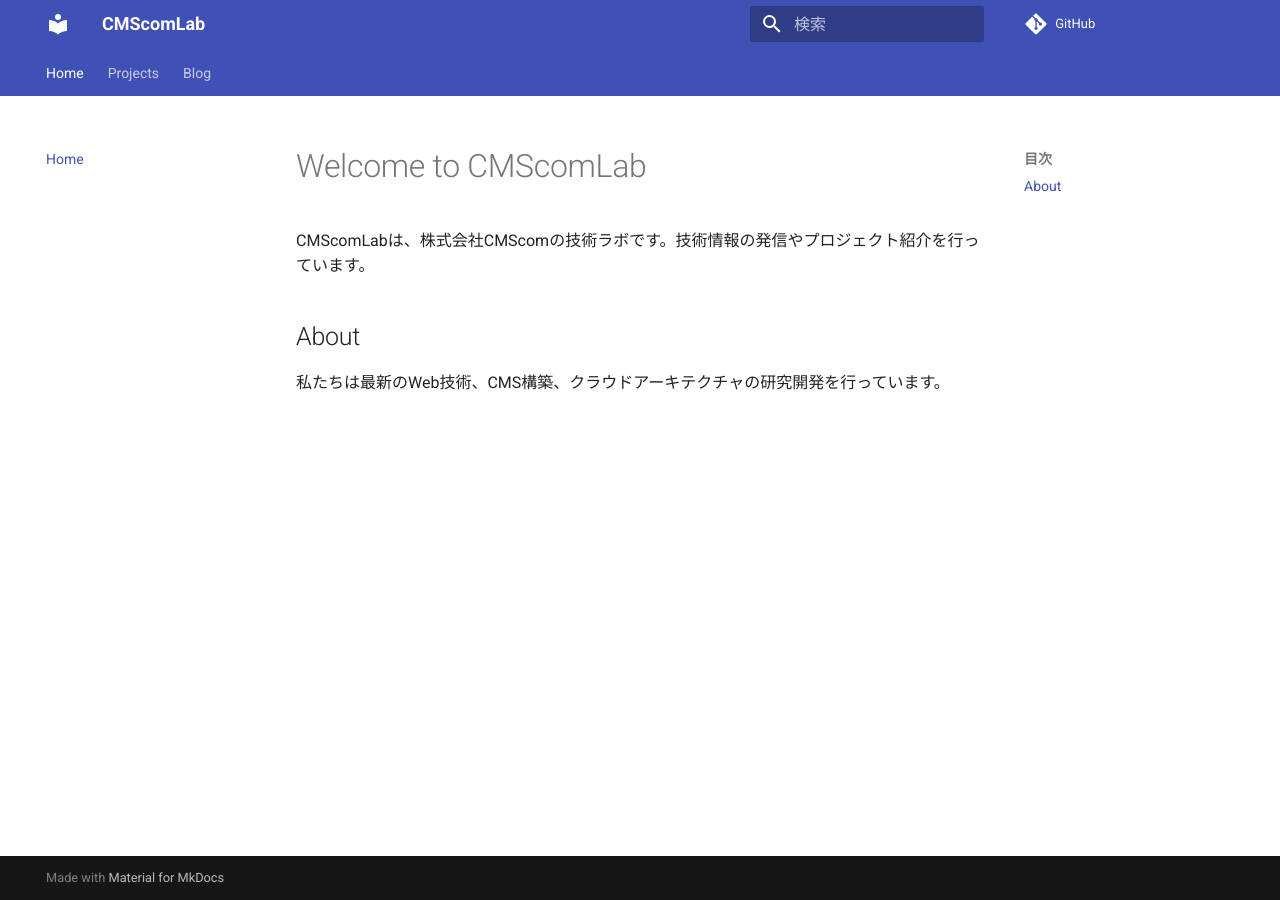
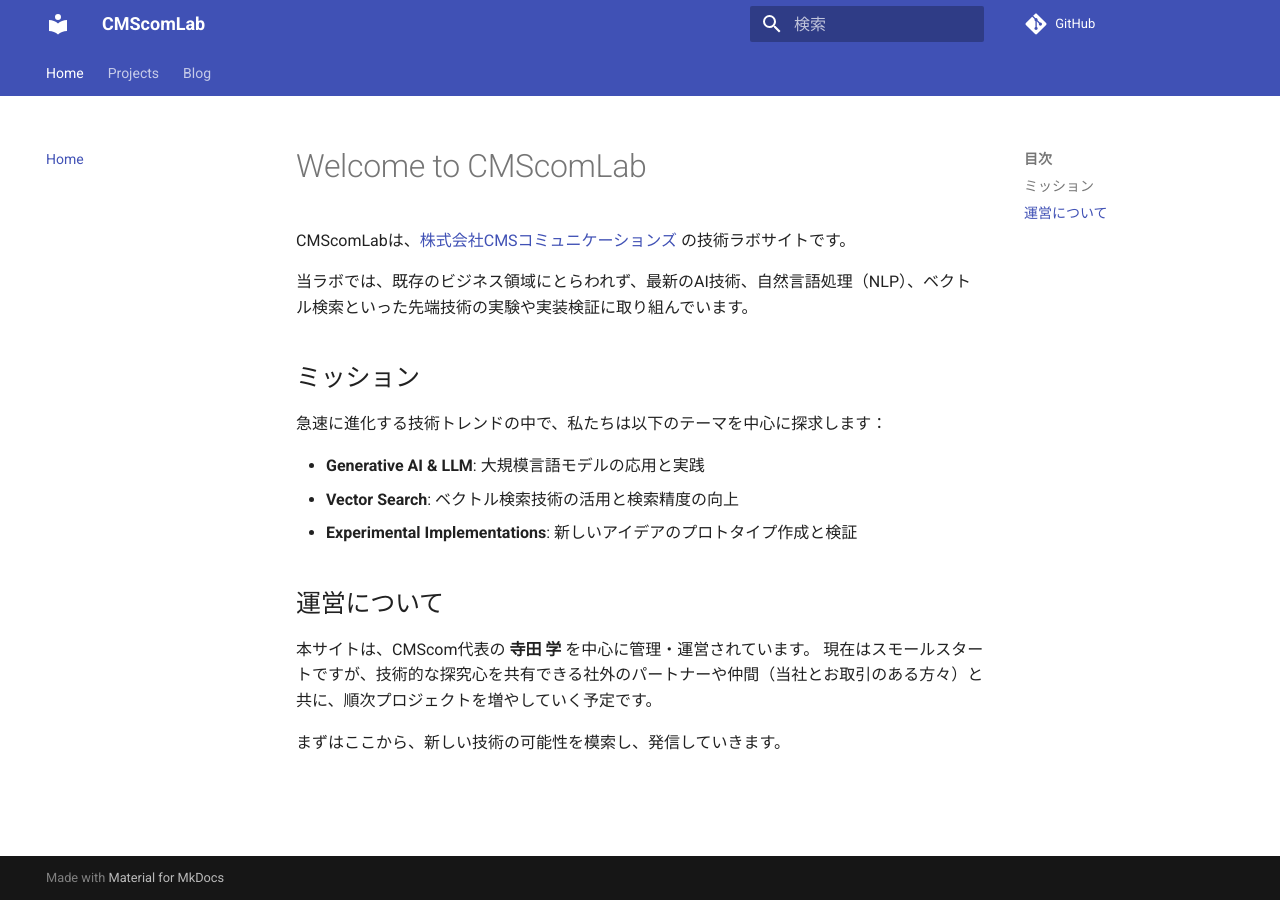
Before and after one commit to CMScomLab/CMScomLab.github.io, an MkDocs documentation site: the page built from docs/index.md, in a window 1280 px wide. Built offline with MkDocs 1.6.1 and Material for MkDocs 9.7.7, drawn with Linux system fonts in a browser that asks for light colours; comment, search, counter and statistics services are not loaded.

Commit message:
Topページの修正など

```diff
--- a/docs/index.md
+++ b/docs/index.md
@@ -1,7 +1,20 @@
 # Welcome to CMScomLab
 
-CMScomLabは、株式会社CMScomの技術ラボです。技術情報の発信やプロジェクト紹介を行っています。
+CMScomLabは、[株式会社CMSコミュニケーションズ](https://www.cmscom.jp) の技術ラボサイトです。
 
-## About
+当ラボでは、既存のビジネス領域にとらわれず、最新のAI技術、自然言語処理（NLP）、ベクトル検索といった先端技術の実験や実装検証に取り組んでいます。
 
-私たちは最新のWeb技術、CMS構築、クラウドアーキテクチャの研究開発を行っています。
+## ミッション
+
+急速に進化する技術トレンドの中で、私たちは以下のテーマを中心に探求します：
+
+*   **Generative AI & LLM**: 大規模言語モデルの応用と実践
+*   **Vector Search**: ベクトル検索技術の活用と検索精度の向上
+*   **Experimental Implementations**: 新しいアイデアのプロトタイプ作成と検証
+
+## 運営について
+
+本サイトは、CMScom代表の **寺田 学** を中心に管理・運営されています。
+現在はスモールスタートですが、技術的な探究心を共有できる社外のパートナーや仲間（当社とお取引のある方々）と共に、順次プロジェクトを増やしていく予定です。
+
+まずはここから、新しい技術の可能性を模索し、発信していきます。
```
Also changed, not shown: docs/about.md (+5 -4 lines).
